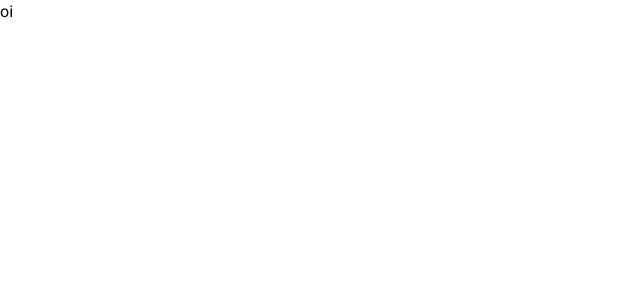
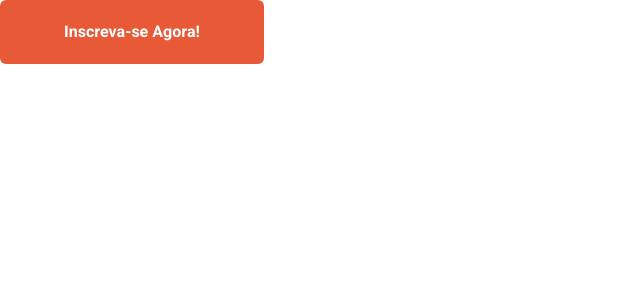
Before and after one commit to renatorodriguess/SpaceY, a Next.js app: page / in a window 1280 px wide. Shown: the top 300 px of the page, without its empty margins (0-640 px from the left). Built offline with nearby package versions, Linux system fonts and the light colour scheme.

Commit message:
button-component

```diff
--- /dev/null
+++ b/src/app/components/buttton/Button.tsx
@@ -0,0 +1,9 @@
+const Button = () => {
+    return (
+        <div className="bg-mars hover:bg-orange-700 w-[264px] h-16 border-none rounded-md cursor-pointer text-center">
+            <button className="text-center text-white hover:text-slate-200 h-full font-bold">Inscreva-se Agora!</button>
+        </div>
+    );
+}
+
+export default Button;
--- a/src/app/layout.tsx
+++ b/src/app/layout.tsx
@@ -8,7 +8,7 @@ const heebo = Heebo({
 })
 
 export const metadata: Metadata = {
-  title: "Create Next App",
+  title: "SpaceY",
   description: "Generated by create next app",
 };
 
--- a/src/app/page.tsx
+++ b/src/app/page.tsx
@@ -1,8 +1,10 @@
+import Button from "./components/buttton/Button";
 
 
 export default function Home() {
   return (
-    <div>oi</div>
-
+    <div>
+      <Button />
+    </div>
   );
 }
--- a/tailwind.config.ts
+++ b/tailwind.config.ts
@@ -27,6 +27,13 @@ const config: Config = {
         'uranus': '#24FFE9',
       },
     },
+    fontWeight: {
+      light: '300',
+      normal: '400',
+      medium: '500',
+      bold: '700',
+      extrabold: '800',
+    }
   },
   plugins: [],
 };
```
